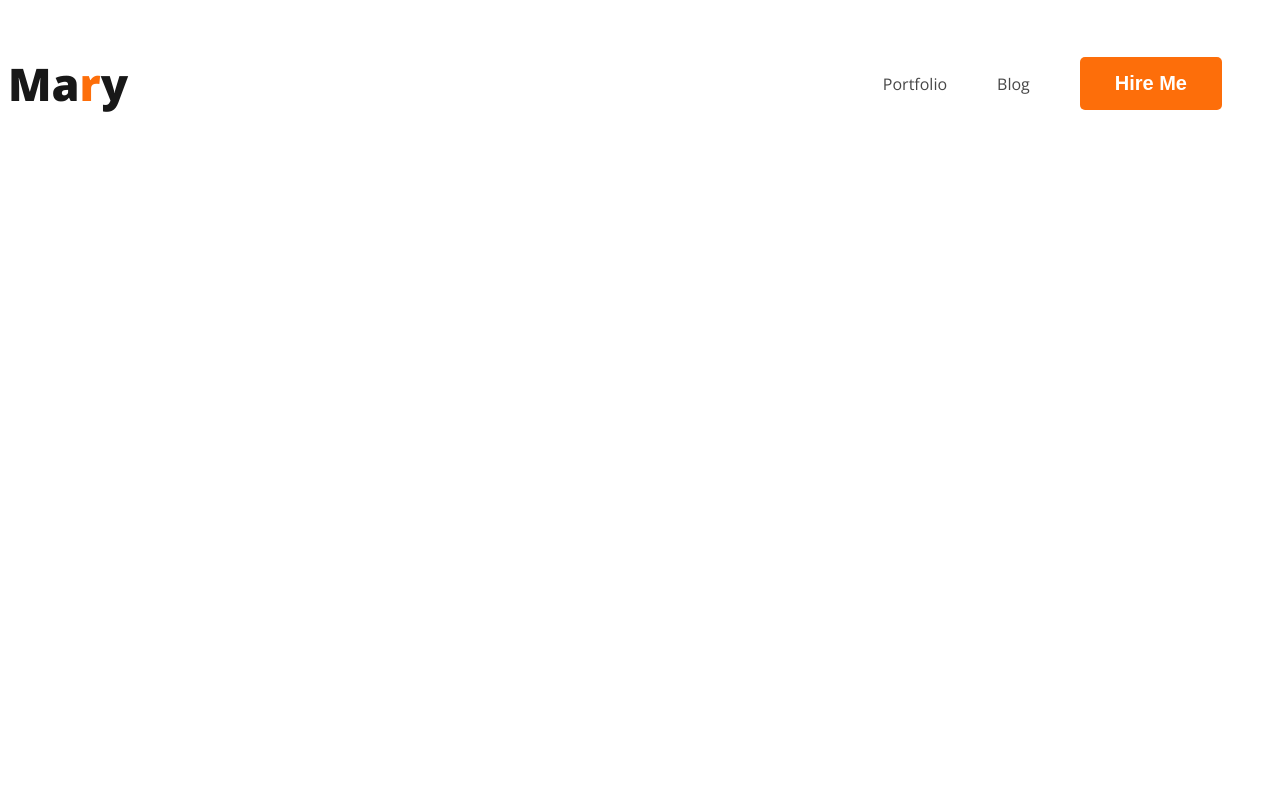
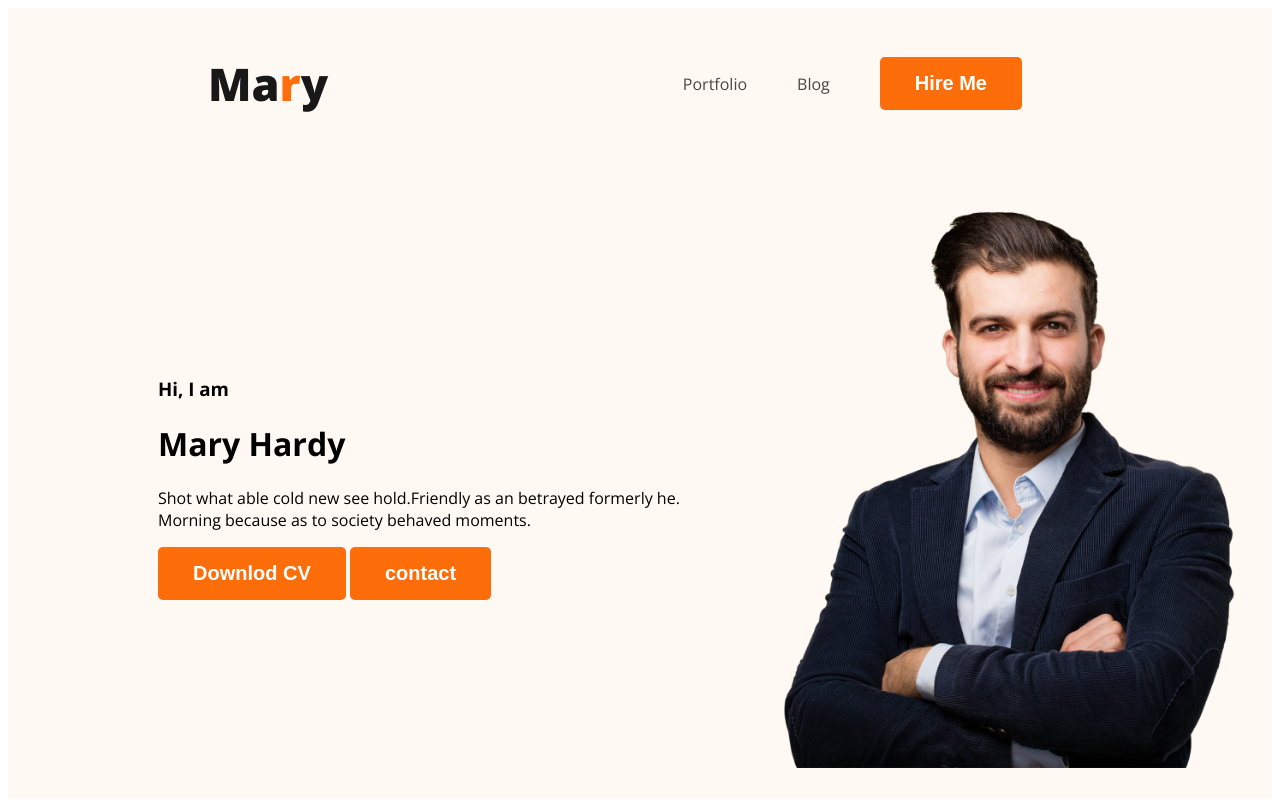
Before and after one commit to JubaerRifat/module5-project, a plain HTML site: page index.html in a window 1280 px wide. Drawn offline with nearby package versions, Linux system fonts and the light colour scheme.

Commit message:
first-slot almost complete

```diff
--- a/index.html
+++ b/index.html
@@ -12,7 +12,7 @@
     <link rel="stylesheet" href="stylle/index.css">
 </head>
 <body>
-    <header>
+    <header class="header-bg">
         <nav>
             <h3 class="web-tittle">Ma<span class="primary-text-color">r</span>y</h3>
             <ul>
@@ -21,6 +21,17 @@
                 <li><button class="btn-primary">Hire Me</button></li>
             </ul>
         </nav>
+        <div class="banner">
+            <div>
+                <h3 class="banner-greeting">Hi, I  am</h3>
+                <h1 class="banner-heading">Mary Hardy</h1>
+                <p>Shot what able cold new see hold.Friendly as an betrayed formerly he. Morning because as to society behaved moments.</p>
+                <button class="btn-primary">Downlod CV</button>
+                <button class="btn-primary">contact</button>
+
+            </div>
+            <img class="img" src="images/hardy.png" alt="">
+        </div>
     </header>
 
 </body>
--- a/stylle/index.css
+++ b/stylle/index.css
@@ -23,6 +23,7 @@ nav{
     display: flex;
     align-items: center;
     justify-content: space-between;
+    margin: 0 200px ;
 
 }
 .web-tittle{
@@ -43,3 +44,16 @@ nav a{
     text-decoration: none;
     color: #474747;
 }
+/* header related sttyle */
+.header-bg{
+    background-color: #FFF8F3;
+}
+.banner{
+    padding: 30px 30px 30px 150px;
+    display: flex;
+    align-items: center;
+}
+.img{
+    width: 500px;
+
+}
```
